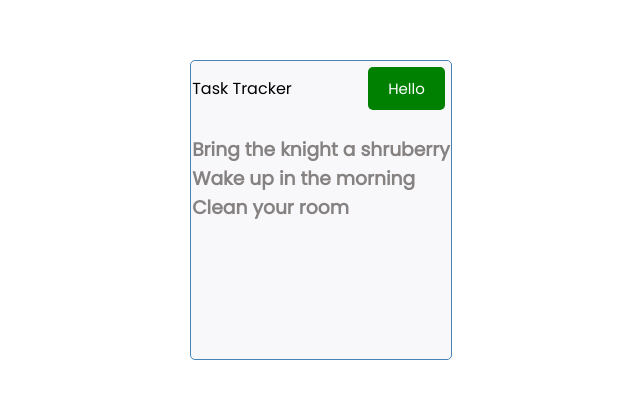
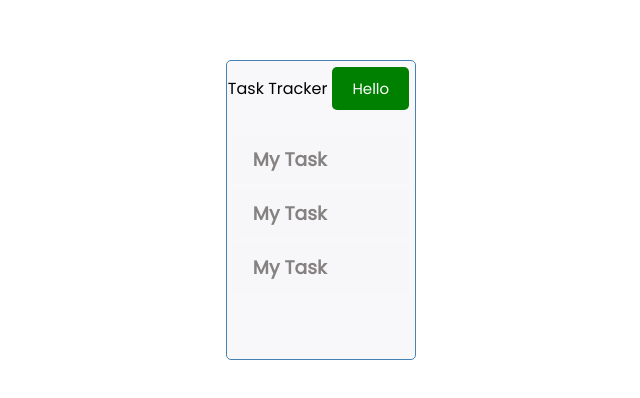
Before and after one commit to pearupung/react-task-manager, a React (Create React App) app: page / in a window 1280 px wide. Shown: the part 190-588 px from the top of the page, without its empty margins (319-959 px from the left). Built offline with nearby package versions, Linux system fonts and the light colour scheme.

Commit message:
#2 Use Task component

```diff
--- /dev/null
+++ b/src/components/Task.js
@@ -0,0 +1,11 @@
+import React from 'react'
+
+const Task = ({ task }) => {
+  return (
+    <div className='task'>
+      <h3>My Task</h3>
+    </div>
+  )
+}
+
+export default Task
--- a/src/components/Tasks.js
+++ b/src/components/Tasks.js
@@ -1,9 +1,10 @@
+import Task from './Task'
+
 const Tasks = ({ tasks }) => {
 
   return (
-    tasks.map(task => (<h3 key={task.id}>
-        {task.text}
-    </h3>))
+    tasks.map(task => (<Task key={task.id}>
+    </Task>))
   )
 }
 
```
